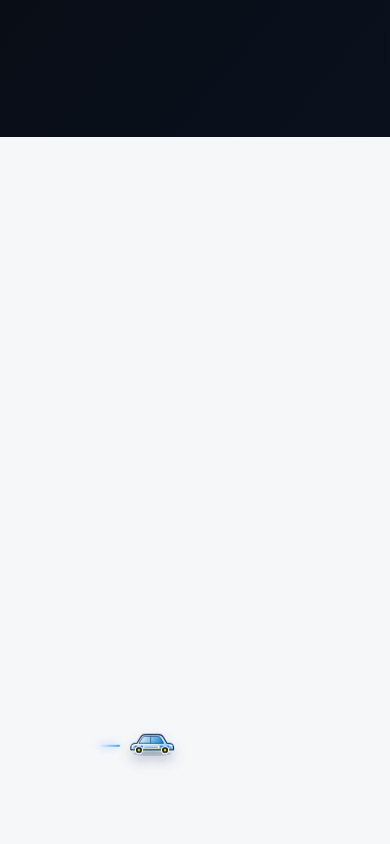
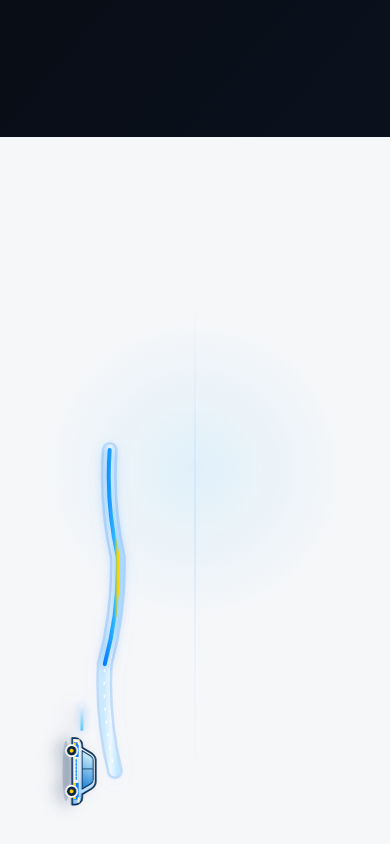
Before and after one commit to matteuscamilo7/autoescola-mais-que-vencedor, a Next.js app: page / in a window 390 px wide. Shown: the part 6460-7304 px from the top of the page. Built offline with nearby package versions, Linux system fonts and the light colour scheme.

Commit message:
feat: style responsive process journey

```diff
--- a/app/globals.css
+++ b/app/globals.css
@@ -362,22 +362,34 @@ button:focus-visible, a:focus-visible, summary:focus-visible { outline: 3px soli
 .feature-grid h3 { margin: 90px 0 8px; position: relative; z-index: 2; font: 800 21px var(--font-manrope); }
 .feature-grid p { margin: 0; color: #b9c7d7; font-size: 14px; }
 
-.process { background: var(--soft); }
-.steps { position: relative; display: grid; grid-template-columns: repeat(4, 1fr); gap: 22px; }
+.process { position: relative; isolation: isolate; overflow: visible; background: radial-gradient(circle at 50% 45%, rgba(44,183,255,.11), transparent 34%), var(--soft); }
+.process::before { content: ""; width: min(860px, 88%); height: 1px; position: absolute; z-index: -1; top: 53%; left: 50%; background: linear-gradient(90deg, transparent, rgba(8,123,255,.16), transparent); transform: translateX(-50%); }
+.steps { position: relative; isolation: isolate; display: grid; grid-template-columns: repeat(4, minmax(0, 1fr)); gap: clamp(12px, 2vw, 30px); padding: 64px 10px 22px; }
 .steps__route { position: absolute; z-index: 0; inset: 0; width: 100%; height: 100%; overflow: visible; pointer-events: none; }
-.steps__route path { fill: none; stroke: url(#steps-route-gradient); stroke-width: 3; stroke-linecap: round; stroke-linejoin: round; filter: drop-shadow(0 0 6px rgba(8,123,255,.22)); }
-.steps__vehicle { position: absolute; z-index: 4; inset: 0; display: block; pointer-events: none; }
-.steps__vehicle-motion { width: 54px; height: 32px; position: absolute; top: 0; left: 0; display: block; will-change: transform; }
-.steps__vehicle-motion svg { width: 100%; height: 100%; display: block; overflow: visible; filter: drop-shadow(0 7px 7px rgba(3,29,74,.24)); }
-.steps__vehicle-motion::after { content: ""; width: 22px; height: 2px; position: absolute; z-index: -1; top: 58%; right: calc(100% + 5px); background: linear-gradient(90deg, transparent, rgba(8,123,255,.72)); border-radius: 999px; box-shadow: 0 0 8px rgba(8,123,255,.42); transform: translateY(-50%); }
-.steps article { position: relative; z-index: 1; padding: 0 6px; text-align: center; }
-.steps article > b { width: 58px; height: 58px; margin: 0 auto 20px; display: grid; place-items: center; color: #fff; background: var(--blue); border: 7px solid var(--soft); border-radius: 50%; box-shadow: 0 0 0 1px #bfd5ee; animation: step-pulse 4s ease-in-out infinite; }
-.steps article:nth-child(2) > b { animation-delay: -1s; }
-.steps article:nth-child(3) > b { animation-delay: -2s; }
-.steps article:nth-child(4) > b { animation-delay: -3s; }
-.steps article:last-child > b { color: var(--black); background: var(--yellow); box-shadow: var(--neon-yellow); }
-.steps h3 { margin: 0 0 8px; color: var(--navy); font: 800 17px var(--font-manrope); }
-.steps p { margin: 0; color: var(--muted); font-size: 13px; }
+.steps__route path { fill: none; stroke-linecap: round; stroke-linejoin: round; vector-effect: non-scaling-stroke; pointer-events: none; }
+.steps__route-shadow { stroke: rgba(8,123,255,.18); stroke-width: 16; filter: drop-shadow(0 5px 9px rgba(8,123,255,.16)); }
+.steps__route-base { stroke: url(#steps-route-base); stroke-width: 11; filter: drop-shadow(0 1px 2px rgba(8,123,255,.12)); }
+.steps__route-lane { stroke: rgba(255,255,255,.92); stroke-width: 1.5; stroke-dasharray: 2 11; opacity: .94; }
+.steps__route-active { stroke: url(#steps-route-active); stroke-width: 4; filter: drop-shadow(0 0 6px rgba(8,123,255,.55)); }
+.steps__vehicle { position: absolute; z-index: 5; inset: 0; display: block; overflow: visible; pointer-events: none; }
+.steps__vehicle-motion { width: 84px; height: 46px; position: absolute; top: 0; left: 0; display: block; opacity: 1; will-change: transform, opacity; }
+.steps__vehicle-art { width: 84px; height: 46px; position: relative; display: block; transform-origin: 50% 50%; filter: drop-shadow(0 10px 8px rgba(3,29,74,.25)); }
+.steps__vehicle-art--vertical { transform: rotate(90deg); }
+.steps__vehicle-art::after { content: ""; width: 27px; height: 3px; position: absolute; z-index: -1; top: 52%; right: calc(100% - 2px); background: linear-gradient(90deg, transparent, rgba(44,183,255,.8)); border-radius: 999px; box-shadow: 0 0 10px rgba(8,123,255,.45); transform: translateY(-50%); }
+.steps__vehicle-motion svg { width: 100%; height: 100%; display: block; overflow: visible; }
+.steps__item { position: relative; z-index: 2; min-width: 0; text-align: center; }
+.steps__card { min-height: 150px; padding: 0 10px 18px; position: relative; border: 1px solid transparent; border-radius: 22px; transition: transform .35s var(--ease-out), background .35s ease, border-color .35s ease, box-shadow .35s ease; }
+.steps__card > b { width: 64px; height: 64px; margin: 0 auto 17px; position: relative; z-index: 3; display: grid; place-items: center; color: #fff; background: linear-gradient(145deg, #1c9aff, #087bff 58%, #075cc5); border: 7px solid var(--soft); border-radius: 50%; box-shadow: 0 0 0 1px #b9dafa, 0 9px 18px rgba(8,123,255,.14); font: 900 18px var(--font-manrope); transition: transform .35s var(--ease-out), color .35s ease, background .35s ease, box-shadow .35s ease; }
+.steps__item:nth-of-type(4) .steps__card > b { color: var(--black); background: linear-gradient(145deg, #ffe36a, var(--yellow)); box-shadow: 0 0 0 1px #f0c500, 0 9px 18px rgba(255,212,0,.22); }
+.steps__copy { position: relative; z-index: 2; }
+.steps h3 { margin: 0 0 8px; color: var(--navy); font: 800 17px/1.2 var(--font-manrope); letter-spacing: -.025em; transition: color .3s ease; }
+.steps p { margin: 0; color: var(--muted); font-size: 13px; line-height: 1.55; }
+.steps__item.is-active .steps__card { background: linear-gradient(145deg, rgba(255,255,255,.88), rgba(235,247,255,.82)); border-color: rgba(8,123,255,.2); box-shadow: 0 16px 30px rgba(8,123,255,.09); transform: translateY(-4px); }
+.steps__item.is-active .steps__card > b { background: linear-gradient(145deg, #47c6ff, #087bff 58%, #075cc5); box-shadow: 0 0 0 1px #93d2ff, 0 0 0 7px rgba(8,123,255,.09), 0 12px 25px rgba(8,123,255,.26); transform: scale(1.075); }
+.steps__item:nth-of-type(4).is-active .steps__card > b { color: var(--black); background: linear-gradient(145deg, #fff3a5, var(--yellow)); box-shadow: 0 0 0 1px #f0c500, 0 0 0 7px rgba(255,212,0,.13), 0 12px 25px rgba(255,190,0,.25); }
+.steps__item.is-active h3 { color: var(--blue); }
+
+
 
 .about__layout { display: grid; grid-template-columns: .8fr 1.2fr; align-items: center; gap: 80px; }
 .about__visual { min-height: 440px; position: relative; display: grid; place-items: center; align-content: center; color: #fff; background: radial-gradient(circle at 50% 40%, rgba(8,123,255,.65), transparent 34%), linear-gradient(145deg, var(--black), #101827); border: 1px solid rgba(255,212,0,.18); border-radius: var(--radius-panel); box-shadow: var(--shadow), var(--neon-blue); overflow: hidden; animation: about-glow 8s ease-in-out infinite alternate; }
@@ -601,7 +613,13 @@ footer { padding: 70px 0 25px; color: #fff; background: #030405; }
   .feature-grid { grid-template-columns: 1fr; }
   .feature-grid article { min-height: 285px; }
   .feature-grid article > img { width: 210px; height: 210px; right: 10px; }
-  .steps { grid-template-columns: 1fr 1fr; gap: 35px; }
+  .steps { grid-template-columns: 1fr; gap: 12px; padding: 18px 8px 20px 82px; }
+  .process::before { width: 1px; height: 68%; top: 54%; background: linear-gradient(180deg, transparent, rgba(8,123,255,.16), transparent); transform: translate(-50%,-50%); }
+  .steps__item { min-height: 106px; text-align: left; }
+  .steps__card { min-height: 106px; padding: 9px 10px 9px 0; display: grid; grid-template-columns: 64px minmax(0,1fr); align-items: center; gap: 14px; text-align: left; }
+  .steps__card > b { margin: 0; }
+  .steps h3 { margin-bottom: 5px; }
+  .steps__item.is-active .steps__card { transform: translateX(3px); }
   .about__layout, .location__layout, .faq__layout { grid-template-columns: 1fr; gap: 45px; }
   .about__visual { min-height: 360px; }
   .final-cta__layout { grid-template-columns: 1fr; gap: 35px; text-align: center; }
@@ -688,7 +706,12 @@ footer { padding: 70px 0 25px; color: #fff; background: #030405; }
   .complete .button { width: 100%; }
   .payment-grid { grid-template-columns: 1fr 1fr; }
   .payment-grid article { min-height: 130px; }
-  .steps { grid-template-columns: 1fr; }
+  .steps { gap: 9px; padding-left: 62px; }
+  .steps__item { min-height: 98px; }
+  .steps__card { min-height: 98px; grid-template-columns: 56px minmax(0,1fr); gap: 11px; padding-block: 7px; border-radius: 17px; }
+  .steps__card > b { width: 56px; height: 56px; border-width: 6px; font-size: 16px; }
+  .steps h3 { font-size: 15px; }
+  .steps p { font-size: 11px; line-height: 1.48; }
   .about__visual { min-height: 290px; }
   .about .section-title ul { grid-template-columns: 1fr; }
   .location__actions { display: grid; } .location__actions .button { width: 100%; }
```
